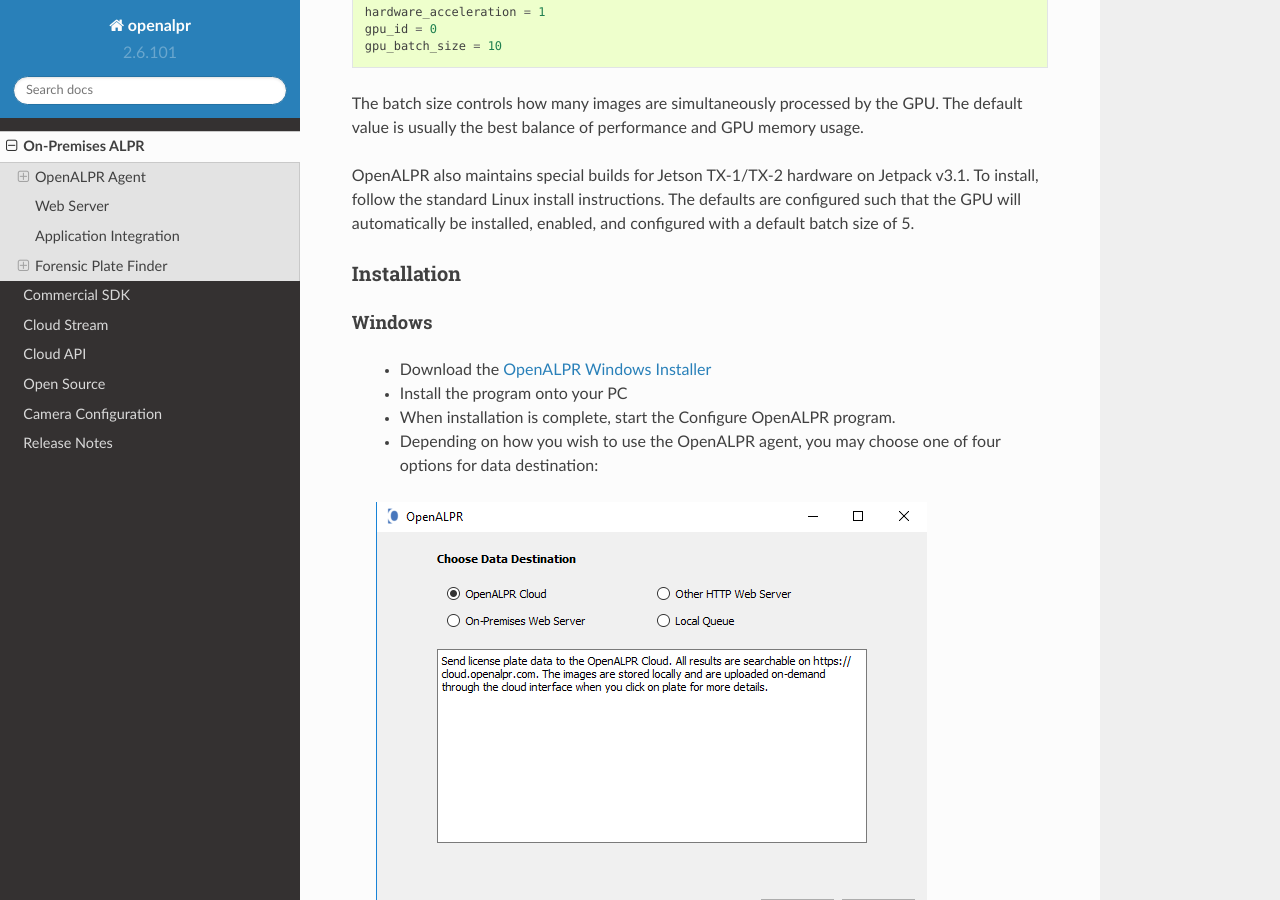
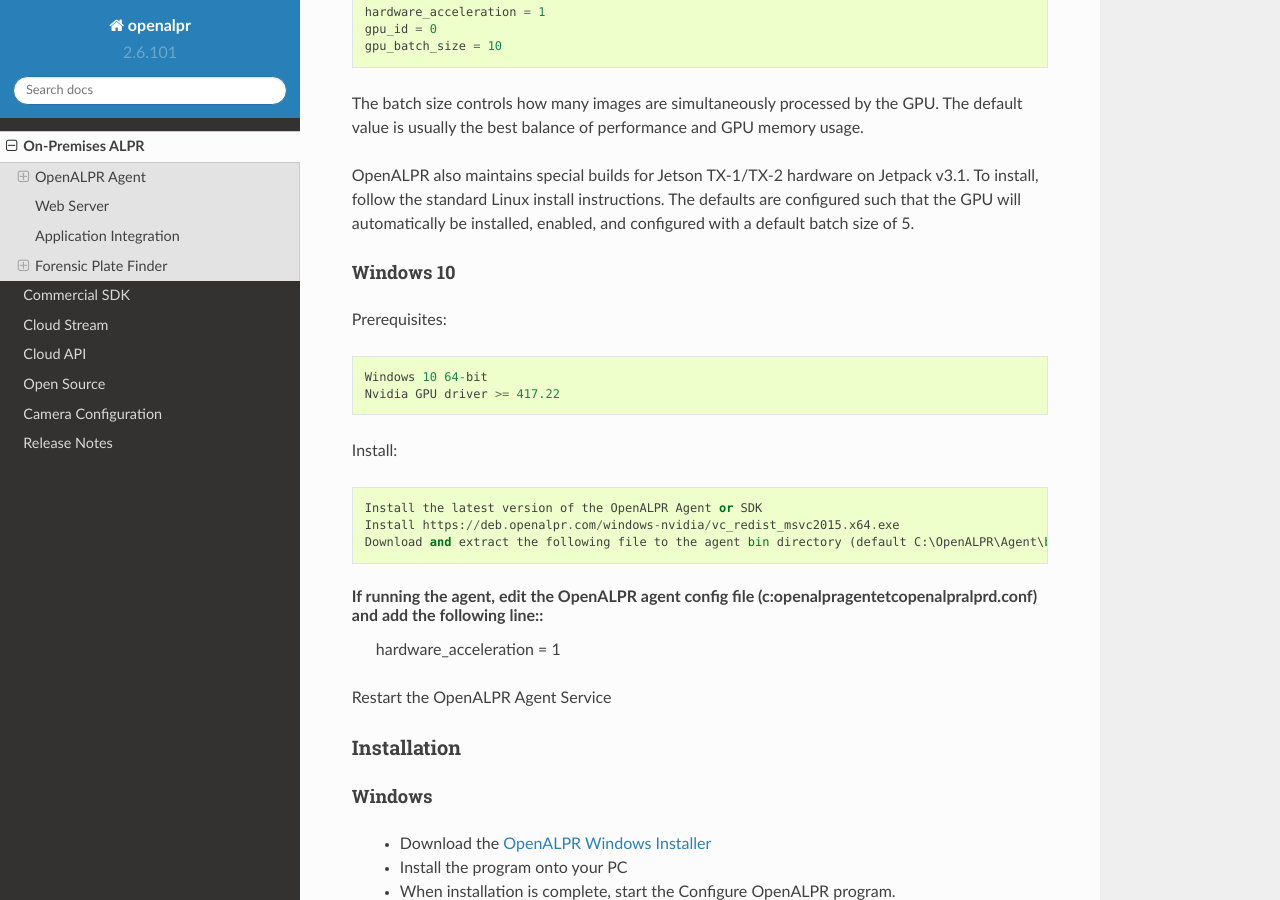
Before and after one commit to openalpr/doc, a Sphinx documentation site: the page built from source/on_premises.rst, in a window 1280 px wide and 900 px high, scrolled down 2048 px. Built offline with Sphinx 7.4.7 and the Read the Docs theme 2.0.0, drawn with Linux system fonts in a browser that asks for light colours.

Commit message:
Added Windows 10 GPU instructions

```diff
--- a/source/on_premises.rst
+++ b/source/on_premises.rst
@@ -76,6 +76,27 @@
 The batch size controls how many images are simultaneously processed by the GPU.  The default value is usually the best balance of performance and GPU memory usage.
 
 OpenALPR also maintains special builds for Jetson TX-1/TX-2 hardware on Jetpack v3.1.  To install, follow the standard Linux install instructions.  The defaults are configured such that the GPU will automatically be installed, enabled, and configured with a default batch size of 5.
+
+Windows 10
+...............
+
+Prerequisites::
+
+  Windows 10 64-bit
+  Nvidia GPU driver >= 417.22
+
+Install::
+
+  Install the latest version of the OpenALPR Agent or SDK
+  Install https://deb.openalpr.com/windows-nvidia/vc_redist_msvc2015.x64.exe
+  Download and extract the following file to the agent bin directory (default C:\OpenALPR\Agent\bin) or SDK directory: https://deb.openalpr.com/windows-nvidia/openalpr_nvidiawindowslibs_2.6.103.zip
+
+If running the agent, edit the OpenALPR agent config file (c:\openalpr\agent\etc\openalpr\alprd.conf) and add the following line::
+  hardware_acceleration = 1
+
+Restart the OpenALPR Agent Service
+
+
 
 Installation
 ---------------
```
